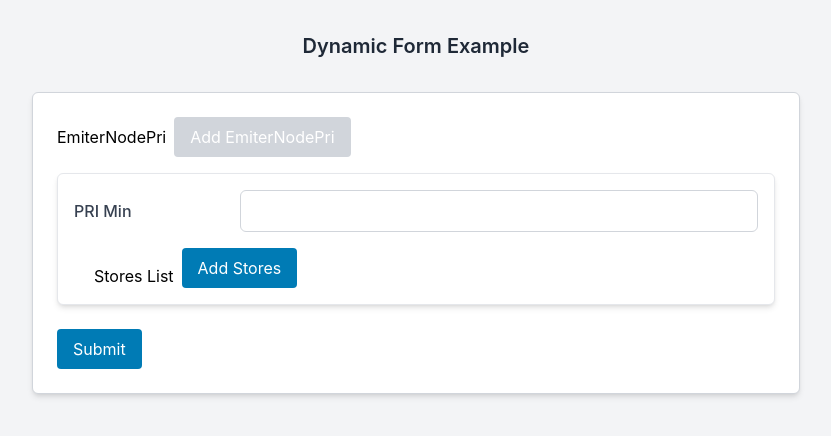
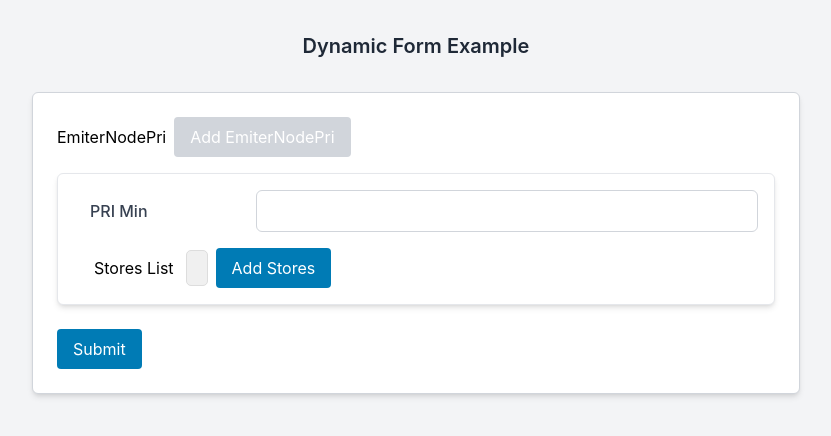
Before and after one commit to ayseberfinozcubuk/treeFormReact, a React (Create React App) app: page / in a window 1280 px wide. Both pictures are taken after a click on the button "Add EmiterNodePri". Shown: the top 436 px of the page, without its empty margins (224-1055 px from the left). Built offline with nearby package versions, Linux system fonts and the light colour scheme.

Commit message:
added ExtendShrinkButton

```diff
--- a/src/App.css
+++ b/src/App.css
@@ -1,4 +1,6 @@
 /* Genel Sayfa Stili */
+@import "primeicons/primeicons.css";
+
 .App {
   font-family: Arial, sans-serif;
   padding: 20px;
--- a/src/Components/ExtendShrinkButton.jsx
+++ b/src/Components/ExtendShrinkButton.jsx
@@ -1,15 +1,28 @@
 // ExtendShrinkButton.jsx
 import React from "react";
 import { Button } from "primereact/button";
+import PropTypes from "prop-types";
 
 const ExtendShrinkButton = ({ isExtended, onToggle }) => {
   return (
     <Button
-      icon={isExtended ? "pi pi-angle-up" : "pi pi-angle-down"}
+      icon={isExtended ? "pi pi-chevron-down" : "pi pi-chevron-right"}
       onClick={onToggle}
-      className="ml-2 mt-2 p-button-secondary"
+      className="p-button-text ml-3" // Add left margin (padding)
+      style={{
+        backgroundColor: "#f0f0f0", // Light gray background
+        border: "1px solid #ddd", // Subtle border
+        padding: "5px 10px", // Add some padding
+        borderRadius: "5px", // Round corners
+      }}
+      aria-label={isExtended ? "Collapse Section" : "Expand Section"}
     />
   );
 };
 
+ExtendShrinkButton.propTypes = {
+  isExtended: PropTypes.bool.isRequired,
+  onToggle: PropTypes.func.isRequired,
+};
+
 export default ExtendShrinkButton;
--- a/src/Components/ListForm.jsx
+++ b/src/Components/ListForm.jsx
@@ -1,7 +1,7 @@
-// ListForm.jsx
 import React, { useState } from "react";
+import FormButton from "./FormButton";
+import ExtendShrinkButton from "./ExtendShrinkButton"; // Import ExtendShrinkButton
 import DynamicForm from "./DynamicForm";
-import FormButton from "./FormButton"; // Import FormButton
 import { useFormStore } from "../store/useFormStore";
 import { v4 as uuidv4 } from "uuid";
 
@@ -10,6 +10,12 @@ const ListForm = ({ property, path, parentId, indentLevel }) => {
   const { Name, Label, ListType } = property;
   const [storeButtons, setStoreButtons] = useState([]); // Track independent Store buttons
   const [isClicked, setIsClicked] = useState(false); // Track if the "Add Items" button has been clicked
+  const [isExpanded, setIsExpanded] = useState(true); // Manage the expand/shrink state
+
+  // Toggle Expand/Collapse
+  const handleToggle = () => {
+    setIsExpanded((prev) => !prev);
+  };
 
   // Handler to create an "Add Store" button when "Add Stores" is clicked
   const handleAddListClick = () => {
@@ -25,8 +31,11 @@ const ListForm = ({ property, path, parentId, indentLevel }) => {
 
   return (
     <div style={{ marginLeft: `${indentLevel * 20}px` }}>
-      {/* Add Stores Button (disable after one click) */}
+      {/* Label and ExtendShrinkButton */}
+      <div className="flex items-center">
         <label>{Label}</label>
+        <ExtendShrinkButton isExtended={isExpanded} onToggle={handleToggle} />
+        {/* Form Button */}
         <FormButton
           label={`Add ${Name}`} // E.g., Add Stores
           icon="pi pi-plus"
@@ -34,17 +43,18 @@ const ListForm = ({ property, path, parentId, indentLevel }) => {
           disabled={isClicked} // Disable after first click
           className="ml-2"
         />
+      </div>
 
-      {/* Dynamically created "Add Store" buttons */}
+      {/* Only show contents if expanded */}
+      <div className={isExpanded ? "visible" : "hidden"}>
         {storeButtons.map((storeId) => (
           <div key={storeId} style={{ marginTop: "10px" }}>
             <FormButton
               label={`Add ${ListType}`} // E.g., Add Store
               icon="pi pi-plus"
               onClick={() => handleAddStoreClick(storeId)} // Create independent Store form
-            className="ml-2"
+              className="ml-4"
             />
-
             {/* Render dynamically created subforms */}
             {subForms[`${parentId}.${storeId}`]?.[Name]?.map((formPath, i) => (
               <DynamicForm
@@ -58,6 +68,7 @@ const ListForm = ({ property, path, parentId, indentLevel }) => {
           </div>
         ))}
       </div>
+    </div>
   );
 };
 
--- a/src/index.css
+++ b/src/index.css
@@ -1,6 +1,7 @@
 @tailwind base;
 @tailwind components;
 @tailwind utilities;
+@import "primeicons/primeicons.css";
 
 body {
   margin: 0;
@@ -15,3 +16,11 @@ code {
   font-family: source-code-pro, Menlo, Monaco, Consolas, "Courier New",
     monospace;
 }
+
+.visible {
+  display: block;
+}
+
+.hidden {
+  display: none;
+}
```
Lines whose indentation alone changed are shown as unchanged.
